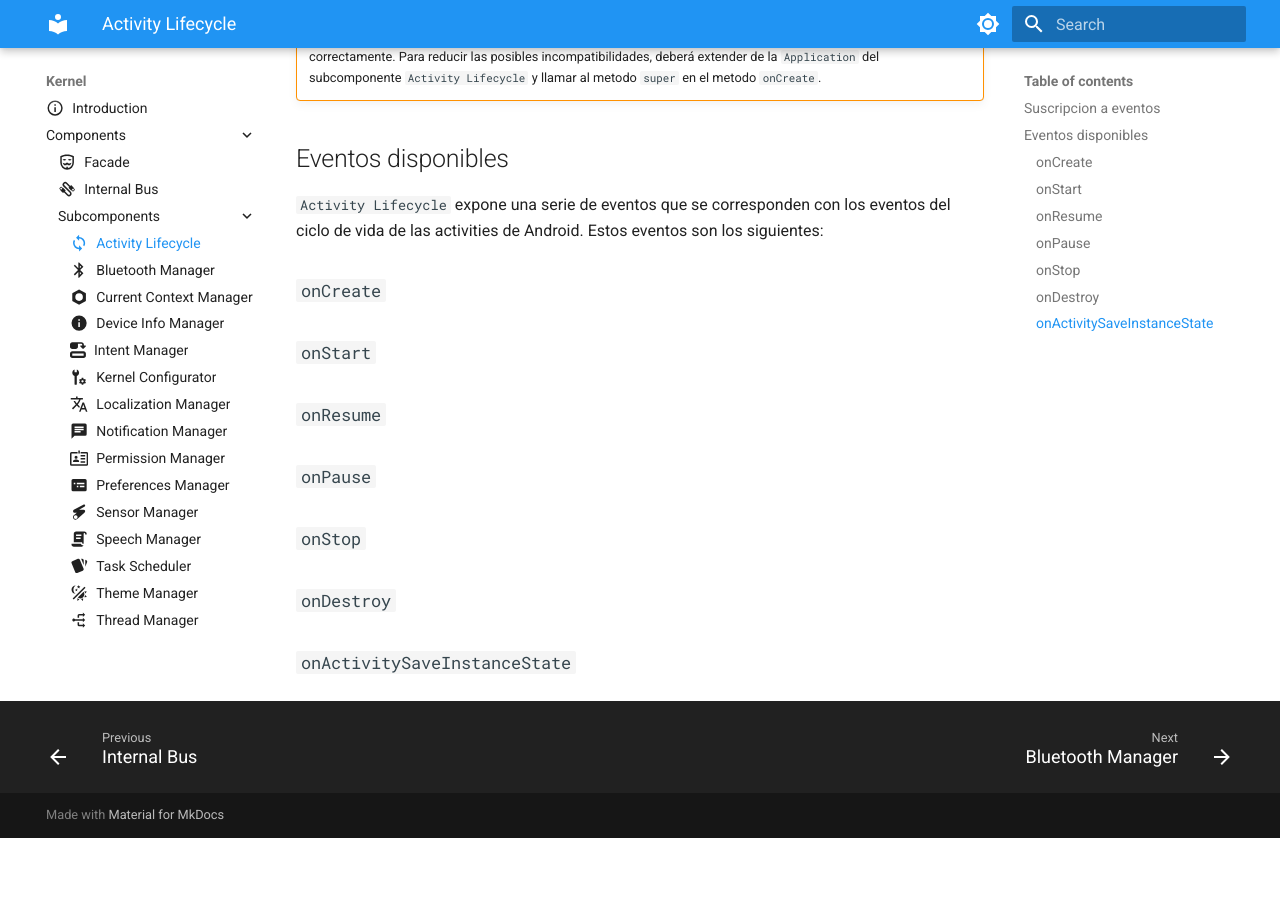
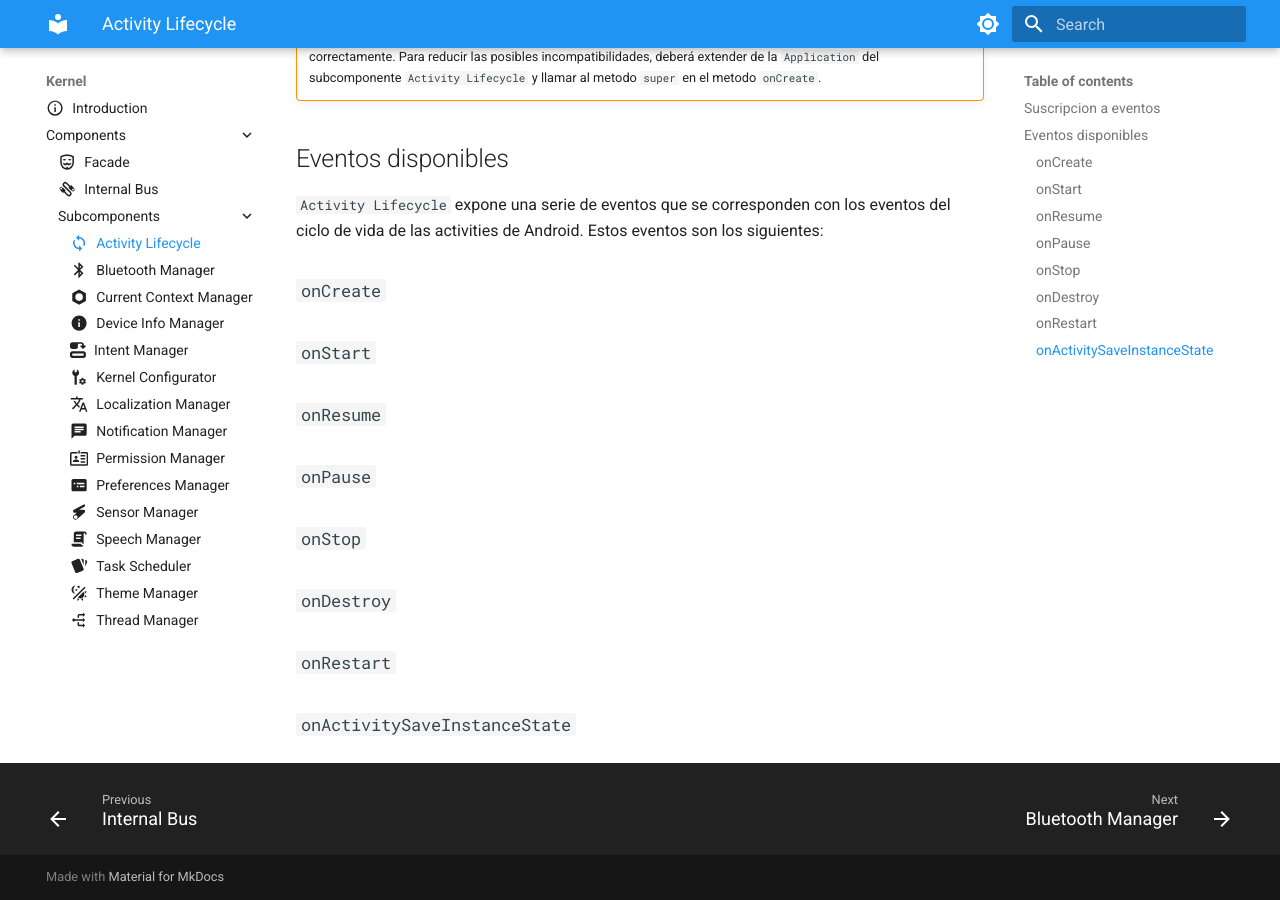
Before and after one commit to agp221-ua/ModuleDroid-Doc, an MkDocs documentation site: the page built from docs/kernel/components/subcomponents/activity_lifecycle.md, in a window 1280 px wide and 900 px high, scrolled down 1072 px. Built offline with MkDocs 1.6.1 and Material for MkDocs 9.7.7, drawn with Linux system fonts in a browser that asks for light colours; before the commit the page ends 1910 px from its top, so only the background shows below that.

Commit message:
option readded

```diff
--- a/docs/kernel/components/subcomponents/activity_lifecycle.md
+++ b/docs/kernel/components/subcomponents/activity_lifecycle.md
@@ -53,6 +53,7 @@ de Android. Estos eventos son los siguientes:
 ### `onPause`
 ### `onStop`
 ### `onDestroy`
+### `onRestart`
 ### `onActivitySaveInstanceState`
 
 
```
